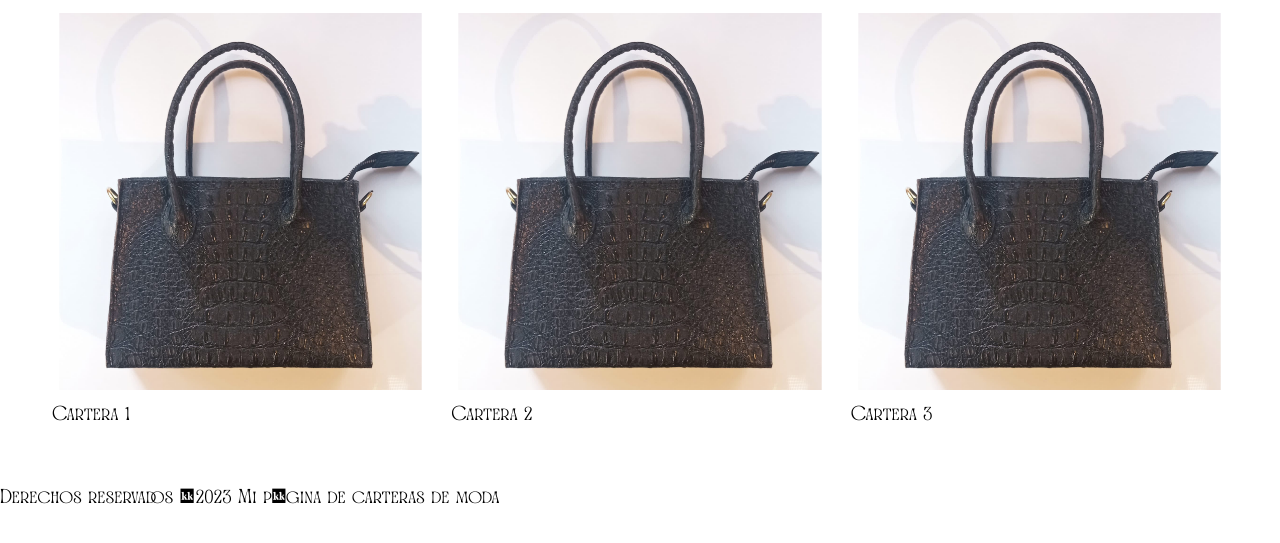
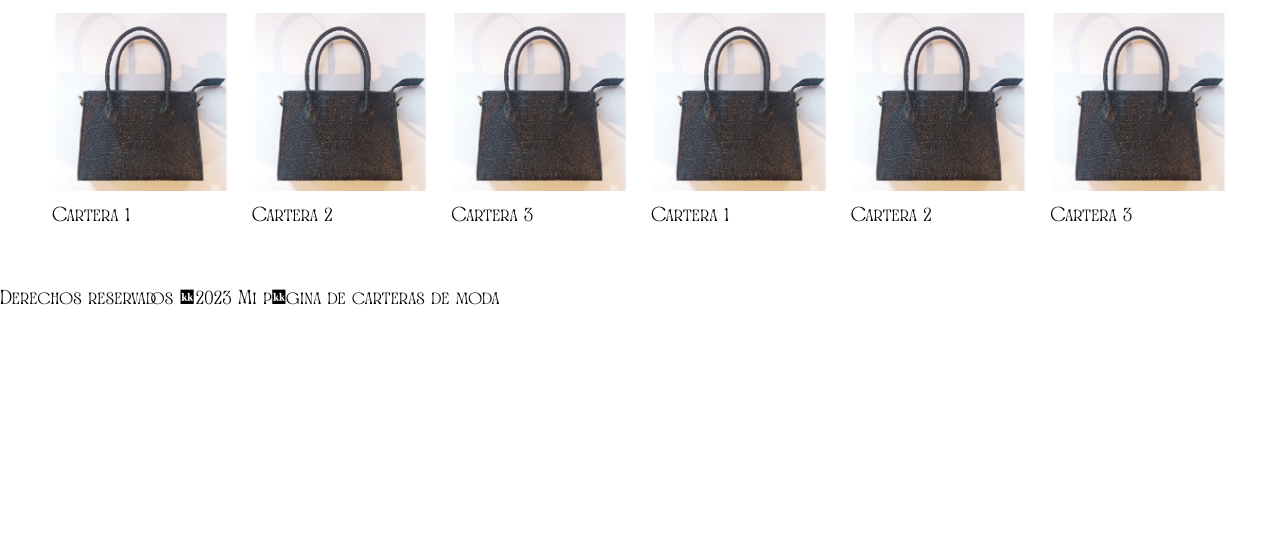
Before and after one commit to QuijotescaWEB/QuijotescaWEB.github.io, a plain HTML site: page index.html in a window 1280 px wide. Shown: the part 67-610 px from the top of the page. Drawn offline with Linux system fonts and the light colour scheme.

Commit message:
actualizacion de mas cantidad de fotos en el html

```diff
--- a/index.html
+++ b/index.html
@@ -53,6 +53,31 @@
                     <a href="#">Comprar ahora</a>
                     -->
                 </div>
+                <div class="column">
+                    <img src="/cartera 1.jpeg.png" alt="Cartera 1">
+                    <p>Cartera 1</p>
+                    <!--
+                    <p>Lorem ipsum dolor sit amet, consectetur adipiscing elit. Sed et ipsum quis libero blandit imperdiet eu quis magna.</p>
+                    <a href="#">Comprar ahora</a>
+                    -->
+                </div>
+                <div class="column">
+                    <img src="/cartera 1.jpeg.png" alt="Cartera 2">
+                    <p>Cartera 2</p>
+                    <!--
+                    <p>Lorem ipsum dolor sit amet, consectetur adipiscing elit. Sed et ipsum quis libero blandit imperdiet eu quis magna.</p>
+                    <a href="#">Comprar ahora</a>
+                    -->
+                </div>
+                <div class="column">
+                    <img src="/cartera 1.jpeg.png" alt="Cartera 3">
+                    <p>Cartera 3</p>
+                    <!--
+                    <p>Lorem ipsum dolor sit amet, consectetur adipiscing elit. Sed et ipsum quis libero blandit imperdiet eu quis magna.</p>
+                    <a href="#">Comprar ahora</a>
+                    -->
+                </div>
+
             </div>
         </section>
     </main>
```
